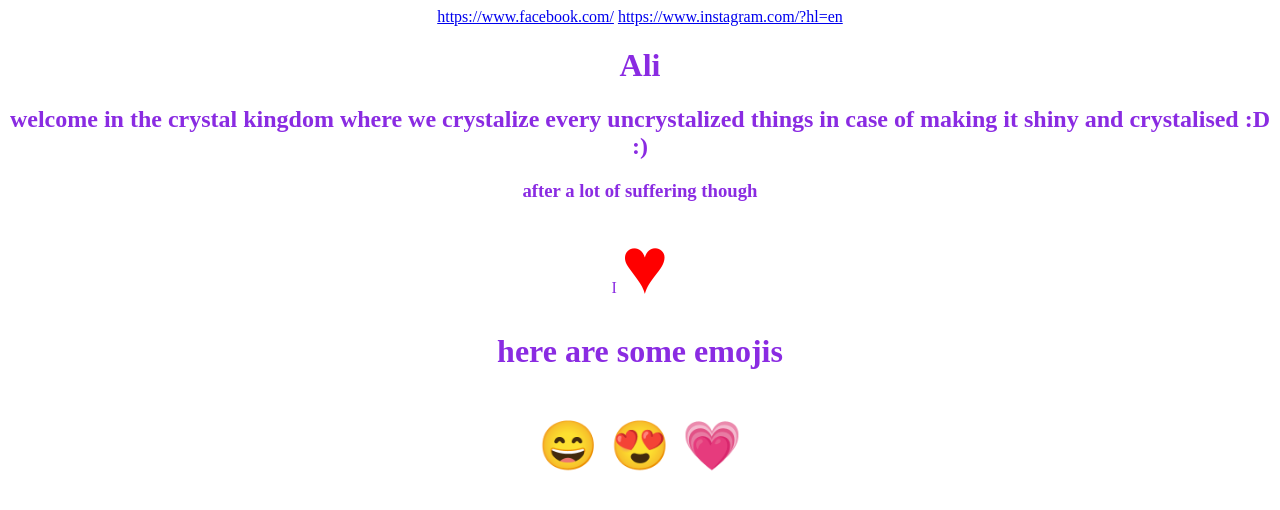
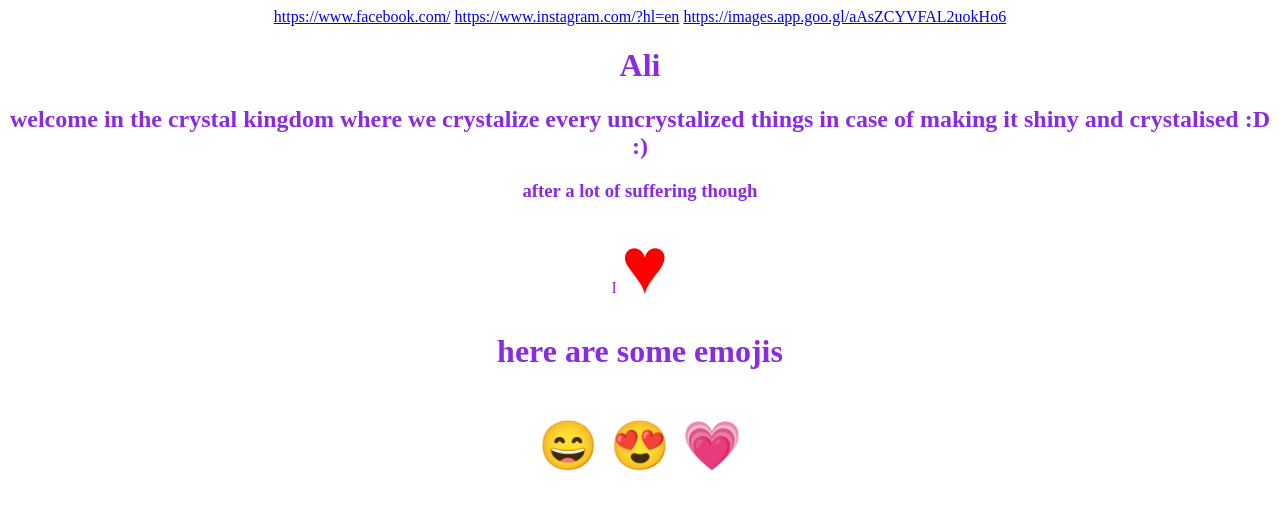
Before and after one commit to Crystal0castel0knight/crystalized, a plain HTML site: page index.html in a window 1280 px wide. Drawn offline with Linux system fonts and the light colour scheme.

Commit message:
Update index.html

```diff
--- a/index.html
+++ b/index.html
@@ -7,7 +7,7 @@
 <a href="url">https://www.facebook.com/</a>
     <a href="url">https://www.instagram.com/?hl=en</a>
 
-
+   <a href="url">https://images.app.goo.gl/aAsZCYVFAL2uokHo6</a>
 
 
 
```
